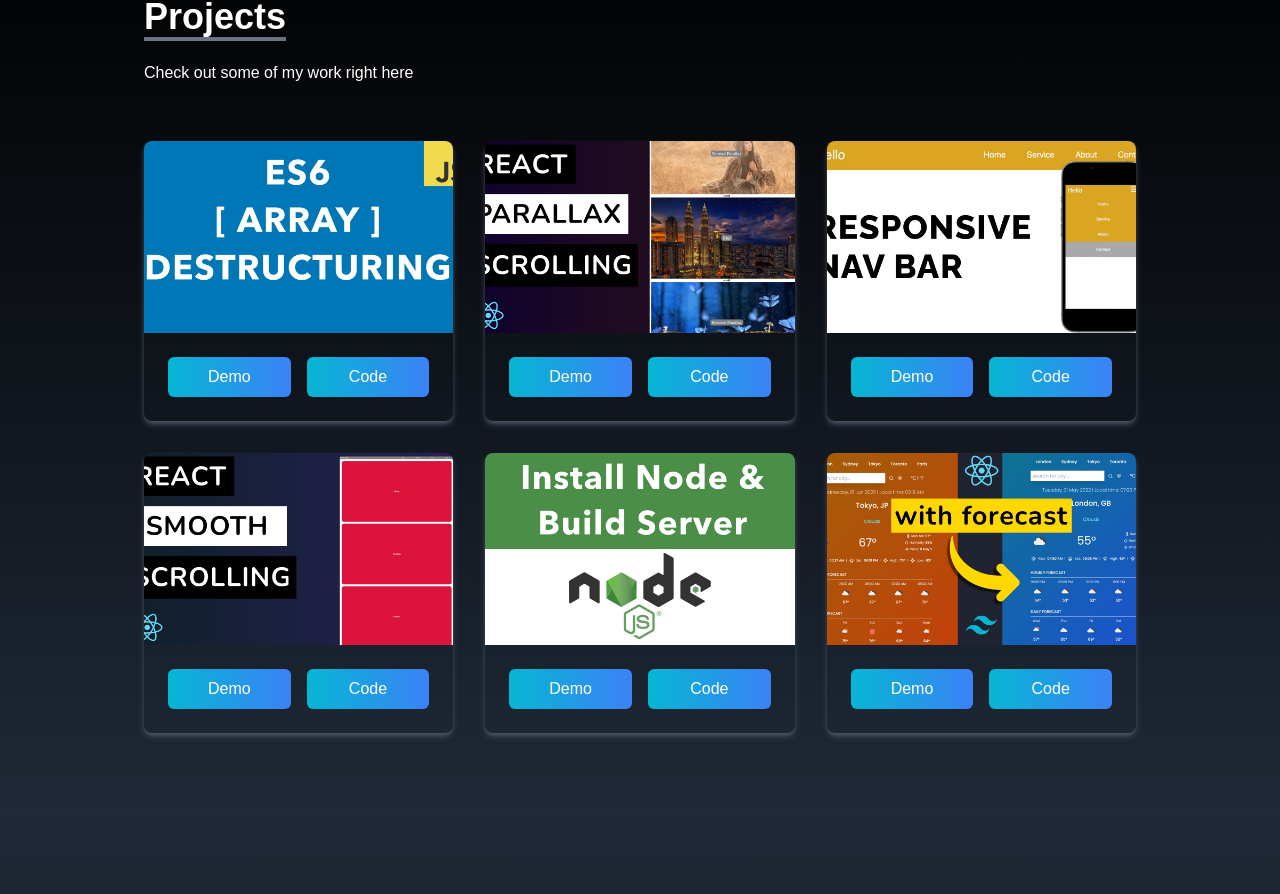
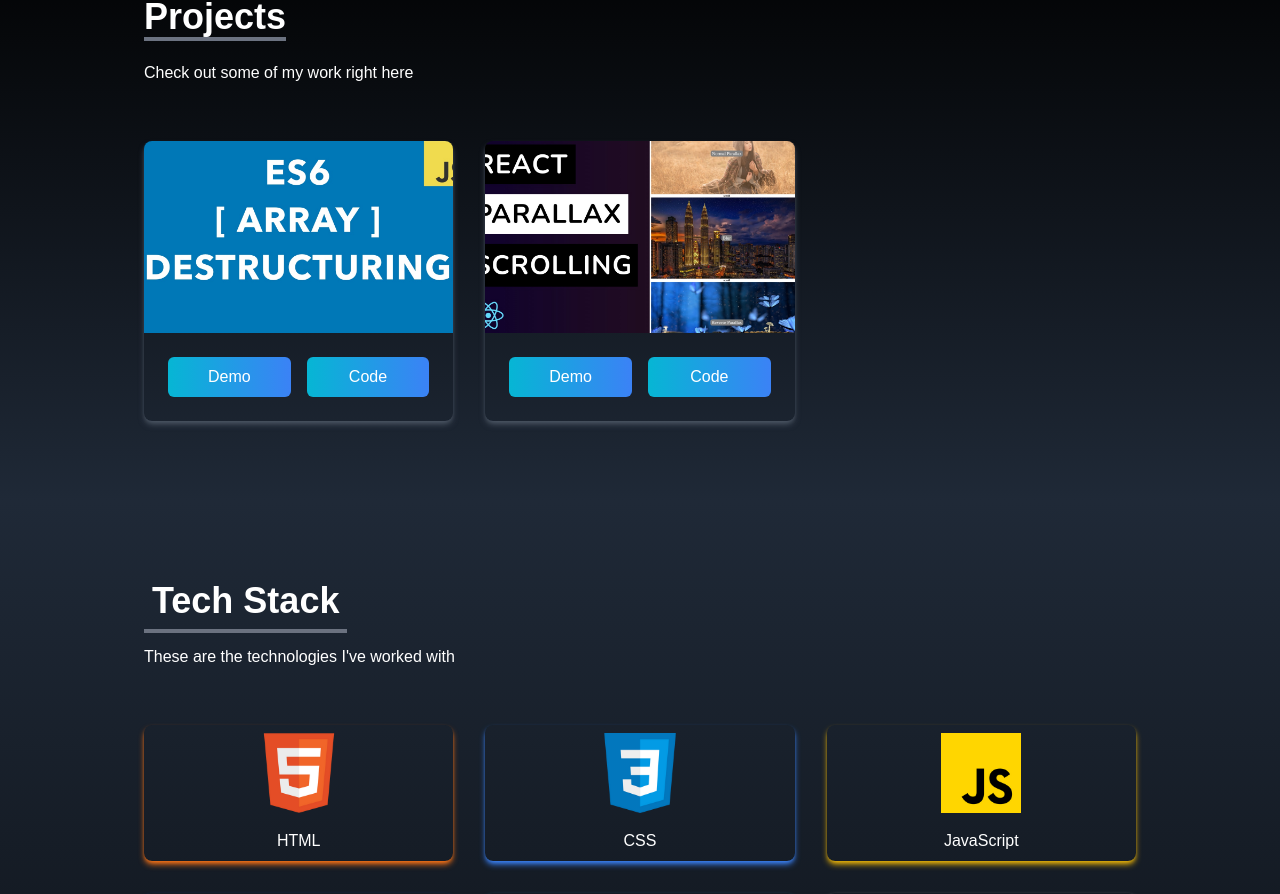
Before and after one commit to ChandraPavan-Prathapaneni/PortfolioReact, a React (Create React App) app: page / in a window 1280 px wide. Shown: the part 2037-2931 px from the top of the page. Built offline with nearby package versions, Linux system fonts and the light colour scheme.

Commit message:
Projects

```diff
--- a/package.json
+++ b/package.json
@@ -6,6 +6,7 @@
     "@testing-library/jest-dom": "^5.17.0",
     "@testing-library/react": "^13.4.0",
     "@testing-library/user-event": "^13.5.0",
+    "my-portfolio": "file:",
     "react": "^18.3.1",
     "react-dom": "^18.3.1",
     "react-icons": "^5.3.0",
--- a/src/components/Projects.jsx
+++ b/src/components/Projects.jsx
@@ -1,38 +1,30 @@
 import React from "react";
-import arrayDestruct from "../assets/portfolio/arrayDestruct.jpg";
-import installNode from "../assets/portfolio/installNode.jpg";
-import navbar from "../assets/portfolio/navbar.jpg";
-import reactParallax from "../assets/portfolio/reactParallax.jpg";
-import reactSmooth from "../assets/portfolio/reactSmooth.jpg";
-import reactWeather from "../assets/portfolio/reactWeather.jpg";
+import Tourista from "../assets/portfolio/arrayDestruct.jpg";
+import MovieApi from "../assets/portfolio/reactParallax.jpg";
 
 const Projects = () => {
   const portfolios = [
     {
       id: 1,
-      src: arrayDestruct,
+      src: Tourista,
+      code: "https://github.com/ChandraPavan-Prathapaneni/Tourista",
+      demo: "https://your-demo-link-here.com", // Add demo links if available
     },
     {
       id: 2,
-      src: reactParallax,
-    },
-    {
-      id: 3,
-      src: navbar,
-    },
-    {
-      id: 4,
-      src: reactSmooth,
-    },
-    {
-      id: 5,
-      src: installNode,
-    },
-    {
-      id: 6,
-      src: reactWeather,
+      src: MovieApi,
+      code: "https://github.com",
+      demo: "https://your-demo-link-here.com", // Add demo links if available
     },
   ];
+
+  const handleDemoClick = (url) => {
+    window.open(url, "_blank");
+  };
+
+  const handleCodeClick = (url) => {
+    window.open(url, "_blank");
+  };
 
   return (
     <div
@@ -48,7 +40,7 @@ const Projects = () => {
         </div>
 
         <div className="grid sm:grid-cols-2 md:grid-cols-3 gap-8 px-4 sm:px-0">
-          {portfolios.map(({ id, src }) => (
+          {portfolios.map(({ id, src, code, demo }) => (
             <div
               key={id}
               className="shadow-md shadow-gray-600 rounded-lg overflow-hidden"
@@ -59,10 +51,16 @@ const Projects = () => {
                 className="w-full h-48 object-cover object-center"
               />
               <div className="flex items-center justify-center p-4">
-                <button className="w-1/2 px-4 py-2 m-2 duration-200 hover:scale-105 bg-gradient-to-r from-cyan-500 to-blue-500 rounded-md">
+                <button
+                  onClick={() => handleDemoClick(demo)}
+                  className="w-1/2 px-4 py-2 m-2 duration-200 hover:scale-105 bg-gradient-to-r from-cyan-500 to-blue-500 rounded-md"
+                >
                   Demo
                 </button>
-                <button className="w-1/2 px-4 py-2 m-2 duration-200 hover:scale-105 bg-gradient-to-r from-cyan-500 to-blue-500 rounded-md">
+                <button
+                  onClick={() => handleCodeClick(code)}
+                  className="w-1/2 px-4 py-2 m-2 duration-200 hover:scale-105 bg-gradient-to-r from-cyan-500 to-blue-500 rounded-md"
+                >
                   Code
                 </button>
               </div>
```
Also changed, not shown: 1 other file (tests, documents, lock files or other folders).
